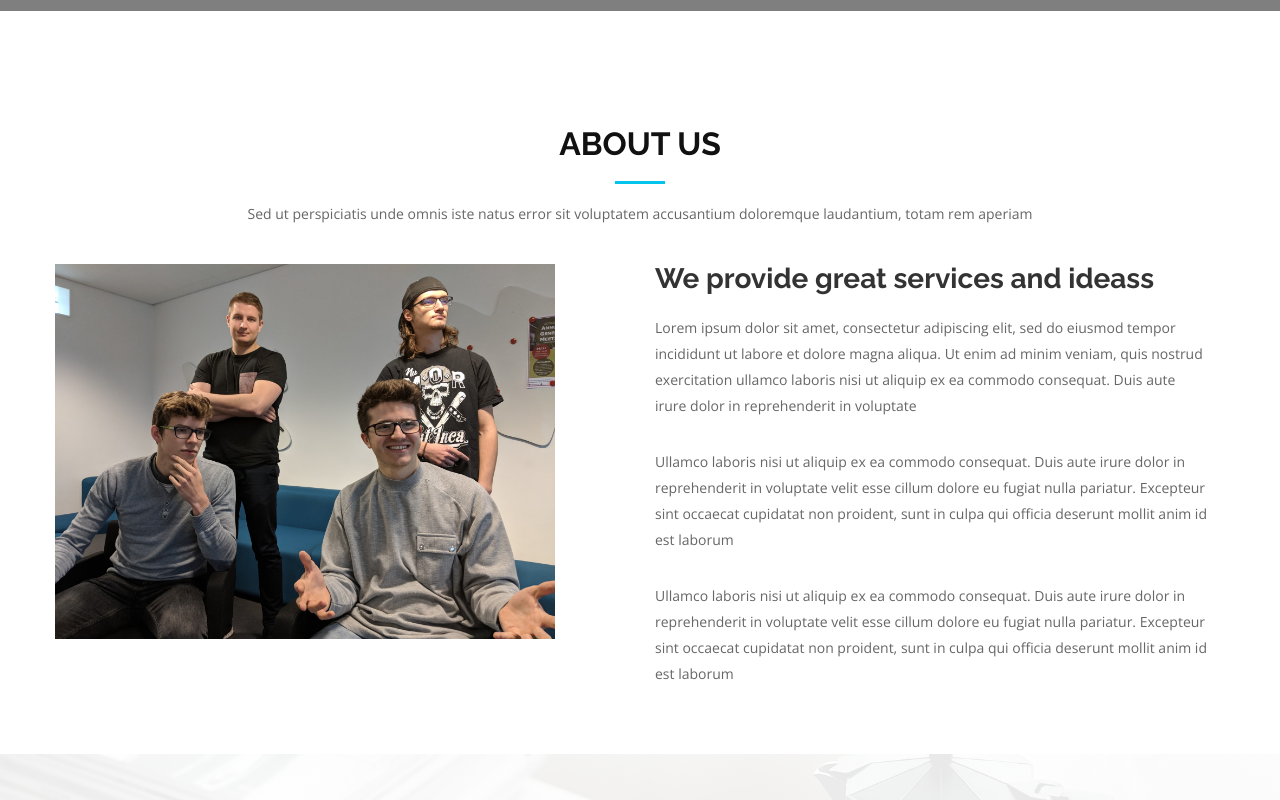
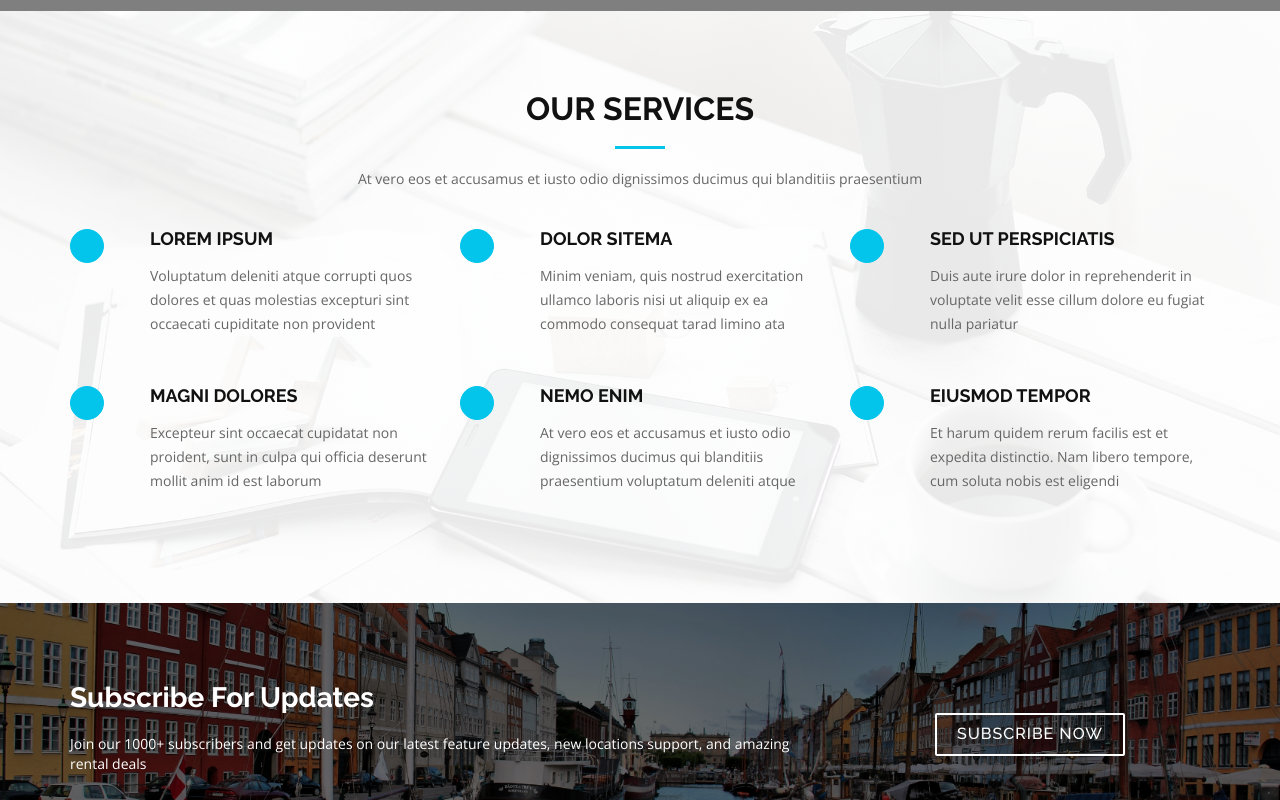
Before and after one commit to pcatana/sem3FrontEnd, a React (Create React App) app in the folder sem3front_end/: page /#/home in a window 1280 px wide. Shown: the part 840-1640 px from the top of the page. Built offline with nearby package versions, Linux system fonts and the light colour scheme; grey boxes are pictures that could not be loaded; some icons are missing; a web font is replaced by a local one.

Commit message:
Moved about us to about section in different component

```diff
--- a/sem3front_end/src/pages/About.js
+++ b/sem3front_end/src/pages/About.js
@@ -1,26 +1,38 @@
 import React, {Component} from "react"
 import axios from 'axios'
 
-async function fetchAboutData(obj) {
-  	try {
-  	  const aboutData = await axios('https://baconipsum.com/api/?type=meat-and-filler')
-  	  // console.log(aboutData.data)
-  	  obj.state.data = aboutData.data
-  	} catch (e) {
-     console.error(e)
-    }
-}
+
 
 export default class About extends Component {
 
-  constructor() {
-    super();
-	this.state = { data: [] }
-	fetchAboutData(this)
-	console.log(this.state.data)
-  }
-
   render() {
-    return <h1>About<ul>{this.state.data}</ul></h1>
+    return (
+          <section id="about">
+            <div className="container wow fadeInUp">
+              <div className="row">
+                <div className="col-md-12">
+                  <h3 className="section-title">About Us</h3>
+                  <div className="section-title-divider"></div>
+                  <p className="section-description">We are a team of passionate developers determined to make this app, no matter how useless and confusing the specifications are</p>
+                </div>
+              </div>
+            </div>
+            <div className="container about-container wow fadeInUp">
+              <div className="row">
+                <div className="col-md-6 col-md-push-6 about-content">
+                  <h2 className="about-title">We provide great services and ideas</h2>
+                  <p className="about-text">
+                    We the bess
+                  </p>
+                  <p className="about-text">
+                    We makin' dough
+                  </p>
+                  <p className="about-text">
+                    We got you covered on that rental game tho
+                  </p>
+                </div>
+              </div>
+            </div>
+          </section>)
   }
 }
--- a/sem3front_end/src/pages/Landing.js
+++ b/sem3front_end/src/pages/Landing.js
@@ -17,37 +17,7 @@ export default class Landing extends Component {
 				        </div>
 				      </div>
 				    </div>
-				  </section>
-				  <section id="about">
-				    <div className="container wow fadeInUp">
-				      <div className="row">
-				        <div className="col-md-12">
-				          <h3 className="section-title">About Us</h3>
-				          <div className="section-title-divider"></div>
-				          <p className="section-description">Sed ut perspiciatis unde omnis iste natus error sit voluptatem accusantium doloremque laudantium, totam rem aperiam</p>
-				        </div>
-				      </div>
-				    </div>
-				    <div className="container about-container wow fadeInUp">
-				      <div className="row">
-				        <div className="col-md-6 col-md-push-6 about-content">
-				          <h2 className="about-title">We provide great services and ideass</h2>
-				          <p className="about-text">
-				            Lorem ipsum dolor sit amet, consectetur adipiscing elit, sed do eiusmod tempor incididunt ut labore et dolore magna aliqua. Ut enim ad minim veniam, quis nostrud exercitation ullamco laboris nisi ut aliquip ex ea commodo consequat. Duis aute irure dolor
-				            in reprehenderit in voluptate
-				          </p>
-				          <p className="about-text">
-				            Ullamco laboris nisi ut aliquip ex ea commodo consequat. Duis aute irure dolor in reprehenderit in voluptate velit esse cillum dolore eu fugiat nulla pariatur. Excepteur sint occaecat cupidatat non proident, sunt in culpa qui officia deserunt mollit anim
-				            id est laborum
-				          </p>
-				          <p className="about-text">
-				            Ullamco laboris nisi ut aliquip ex ea commodo consequat. Duis aute irure dolor in reprehenderit in voluptate velit esse cillum dolore eu fugiat nulla pariatur. Excepteur sint occaecat cupidatat non proident, sunt in culpa qui officia deserunt mollit anim
-				            id est laborum
-				          </p>
-				        </div>
-				      </div>
-				    </div>
-				  </section>
+			      </section>
 
 				  <section id="services">
 				    <div className="container wow fadeInUp">
```
